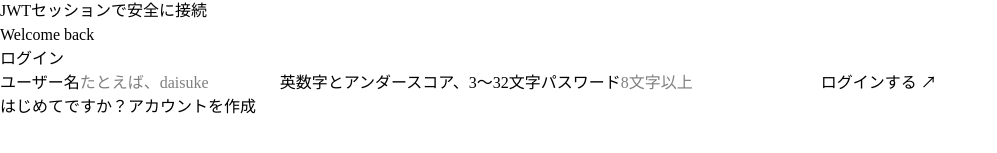
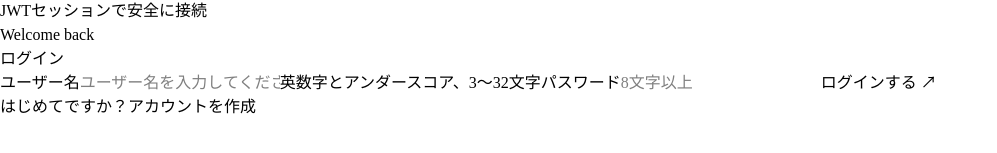
Before and after one commit to kondai24/Threadly, a React (Vite) app in the folder front/: page /login in a window 1280 px wide. Shown: the part 241-394 px from the top of the page, without its empty margins (0-997 px from the left). Built offline with nearby package versions, Linux system fonts and the light colour scheme; no server answers.

Commit message:
style: ログインのユーザー名入力表示を整える
ユーザー名の具体例をプレースホルダーから外し、入力欄の用途が直接伝わる表示に変更する。

```diff
--- a/front/src/pages/AuthPage.tsx
+++ b/front/src/pages/AuthPage.tsx
@@ -80,7 +80,7 @@ export default function AuthPage({ mode }: { mode: AuthMode }) {
               type="text"
               value={username}
               onChange={(event) => setUsername(event.target.value)}
-              placeholder="たとえば、daisuke"
+              placeholder="ユーザー名を入力してください"
               autoComplete="username"
               minLength={3}
               maxLength={32}
```
